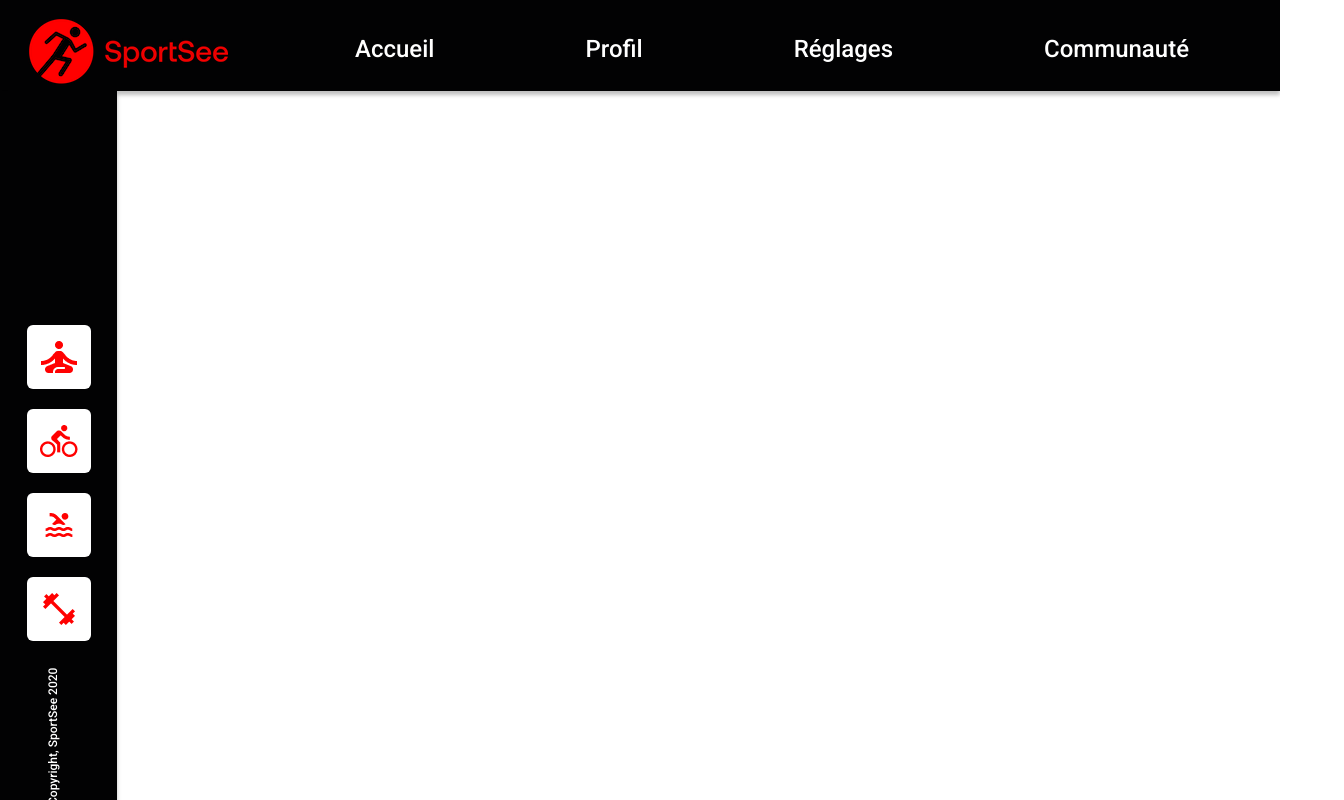
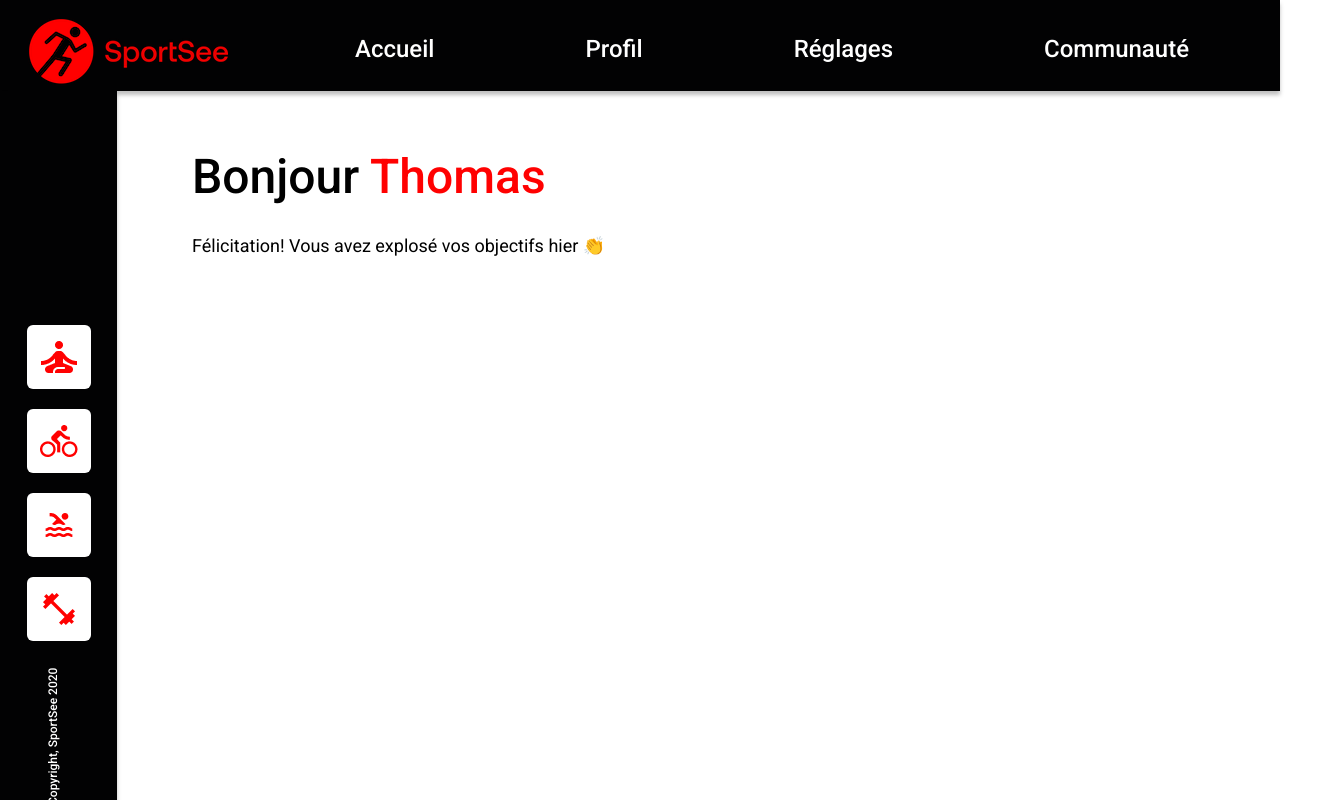
Before and after one commit to Krock13/Sport-See, a React (Vite) app: page / in a window 1280 px wide. Shown: the top 800 px of the page, 1344 px wide, since content can reach past the window. Built offline with nearby package versions, Linux system fonts and the light colour scheme.

Commit message:
WelcomeMessage component added

```diff
--- /dev/null
+++ b/src/components/WelcomeMessage/welcomeMessage.jsx
@@ -0,0 +1,12 @@
+import styles from './welcomeMessage.module.css';
+
+export function WelcomeMessage() {
+  return (
+    <div className={styles.welcomeMessage}>
+      <h1>
+        Bonjour <span>Thomas</span>
+      </h1>
+      <p>Félicitation! Vous avez explosé vos objectifs hier 👏</p>
+    </div>
+  );
+}
--- /dev/null
+++ b/src/components/WelcomeMessage/welcomeMessage.module.css
@@ -0,0 +1,13 @@
+.welcomeMessage h1 {
+  font-size: 48px;
+  font-weight: 500;
+}
+
+.welcomeMessage h1 span {
+  color: #ff0101;
+}
+
+.welcomeMessage p {
+  font-size: 18px;
+  font-weight: 400;
+}
--- a/src/pages/Home/home.jsx
+++ b/src/pages/Home/home.jsx
@@ -1,3 +1,11 @@
+import { WelcomeMessage } from '../../components/WelcomeMessage/welcomeMessage';
+
+import styles from './home.module.css';
+
 export function Home() {
-  return <></>;
+  return (
+    <div className={styles.home}>
+      <WelcomeMessage />
+    </div>
+  );
 }
--- /dev/null
+++ b/src/pages/Home/home.module.css
@@ -0,0 +1,6 @@
+.home {
+  display: flex;
+  flex-direction: row;
+  width: 90%;
+  margin: 2% 15%;
+}
```
